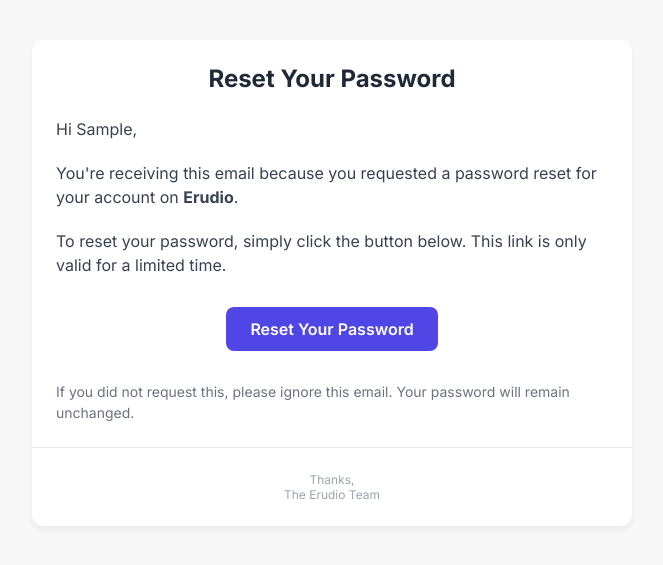
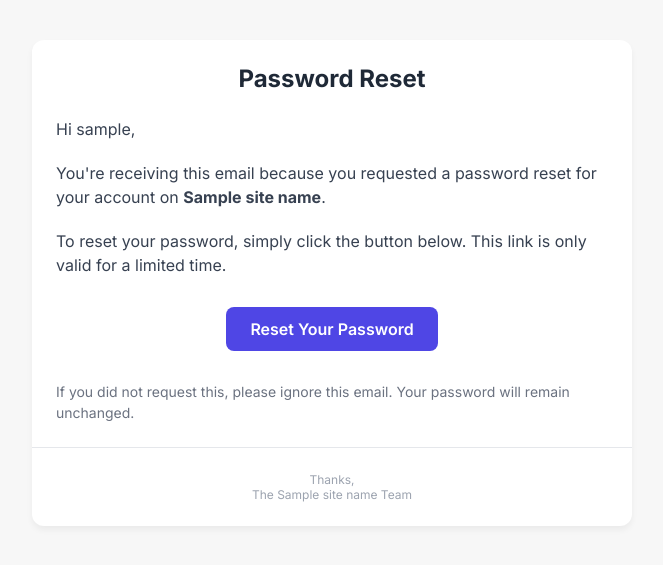
Before and after one commit to Dhamilare/jobPortal, a Django app: template jobApp/templates/accounts/password_reset_email.html in a window 1280 px wide. Shown: the top 565 px of the page, without its empty margins (308-971 px from the left). Run offline with Django 5.2, Linux system fonts and the light colour scheme; a user stored in the database is signed in; tables that the repository leaves empty hold one stand-in row (values such as "Sample post"); the template is opened without the code that fills it: most values are stand-ins (such as "Sample title", 1, 10 or a date in 2020); some libraries are stand-ins or nearby versions.

Commit message:
Revert "recent changes"
This reverts commit cb5b625f27653bf9f429ad1c5af3c93c2a2c5e97.

```diff
--- a/jobApp/templates/accounts/password_reset_email.html
+++ b/jobApp/templates/accounts/password_reset_email.html
@@ -3,7 +3,7 @@
 <head>
     <meta charset="UTF-8">
     <meta name="viewport" content="width=device-width, initial-scale=1.0">
-    <title>Password Reset for Erudio</title>
+    <title>Password Reset for {{ site_name }}</title>
     <style type="text/css">
         @import url('https://fonts.googleapis.com/css2?family=Inter:wght@400;600;700&display=swap');
 
@@ -13,7 +13,14 @@
 
         body { margin: 0; padding: 0; font-family: 'Inter', Arial, sans-serif; background-color: #f7f7f7; }
 
-        a { color: #4f46e5; }
+        a[x-apple-data-detectors] {
+            color: inherit !important;
+            text-decoration: none !important;
+            font-size: inherit !important;
+            font-family: inherit !important;
+            font-weight: inherit !important;
+            line-height: inherit !important;
+        }
 
         .button-link {
             display: inline-block;
@@ -24,7 +31,13 @@
             font-size: 16px;
             font-weight: 600;
             text-decoration: none;
+            -webkit-transition: background-color 0.2s;
+            transition: background-color 0.2s;
             line-height: 1.25;
+        }
+
+        .button-link:hover {
+            background-color: #4338ca;
         }
     </style>
 </head>
@@ -36,17 +49,17 @@
                     <!-- Header -->
                     <tr>
                         <td style="padding: 24px 24px 0; text-align: center; color: #1f2937; font-size: 24px; font-weight: bold;">
-                            Reset Your Password
+                            Password Reset
                         </td>
                     </tr>
                     <!-- Content -->
                     <tr>
                         <td style="padding: 24px;">
                             <p style="margin: 0 0 20px; color: #374151; font-size: 16px; line-height: 1.5;">
-                                Hi {{ user.first_name }},
+                                Hi {{ user.username }},
                             </p>
                             <p style="margin: 0 0 20px; color: #374151; font-size: 16px; line-height: 1.5;">
-                                You're receiving this email because you requested a password reset for your account on <strong>Erudio</strong>.
+                                You're receiving this email because you requested a password reset for your account on <strong>{{ site_name }}</strong>.
                             </p>
                             <p style="margin: 0 0 30px; color: #374151; font-size: 16px; line-height: 1.5;">
                                 To reset your password, simply click the button below. This link is only valid for a limited time.
@@ -73,7 +86,7 @@
                         <td style="padding: 24px; text-align: center; border-top: 1px solid #e5e7eb; color: #9ca3af; font-size: 12px;">
                             <p style="margin: 0;">
                                 Thanks,<br>
-                                The Erudio Team
+                                The {{ site_name }} Team
                             </p>
                         </td>
                     </tr>
```
